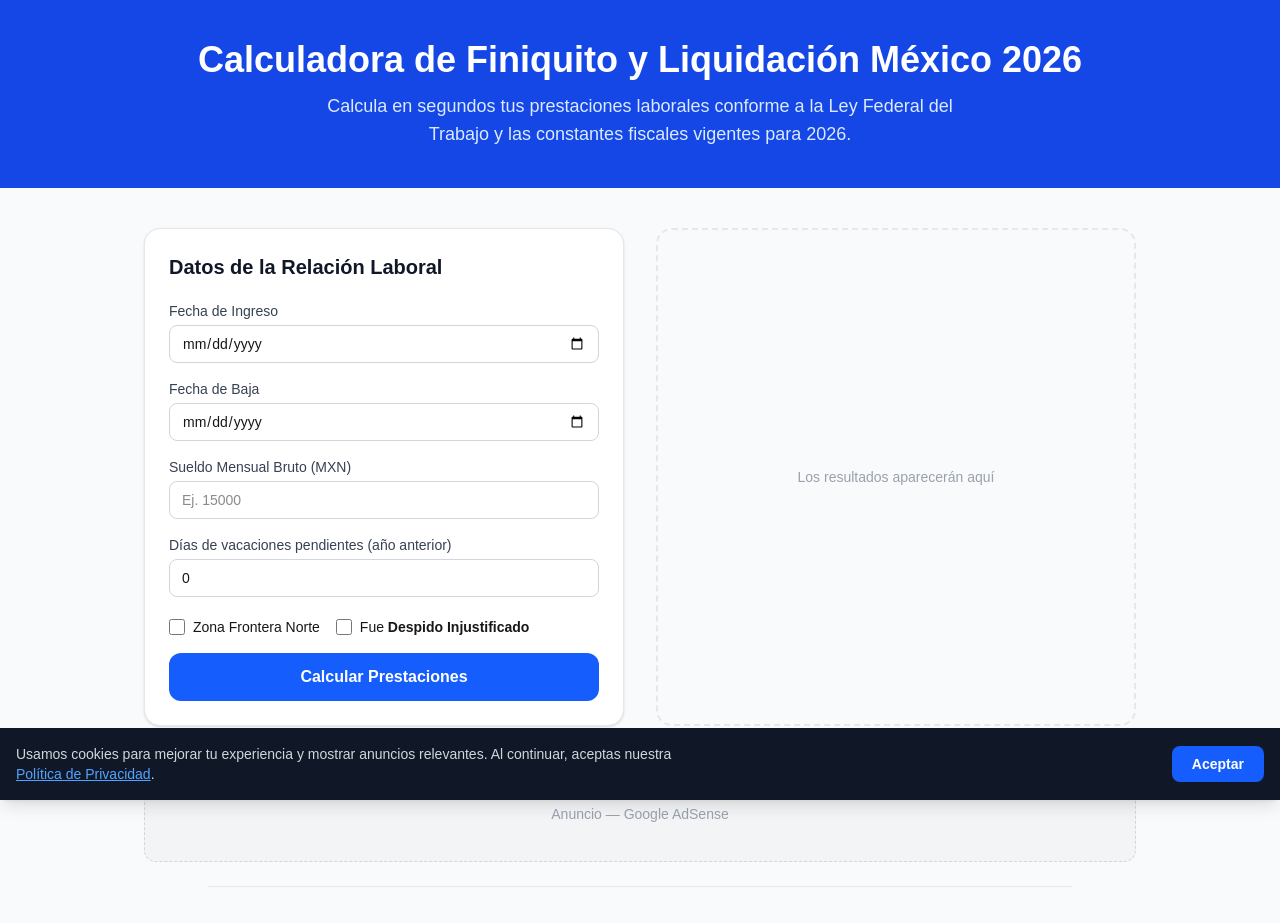
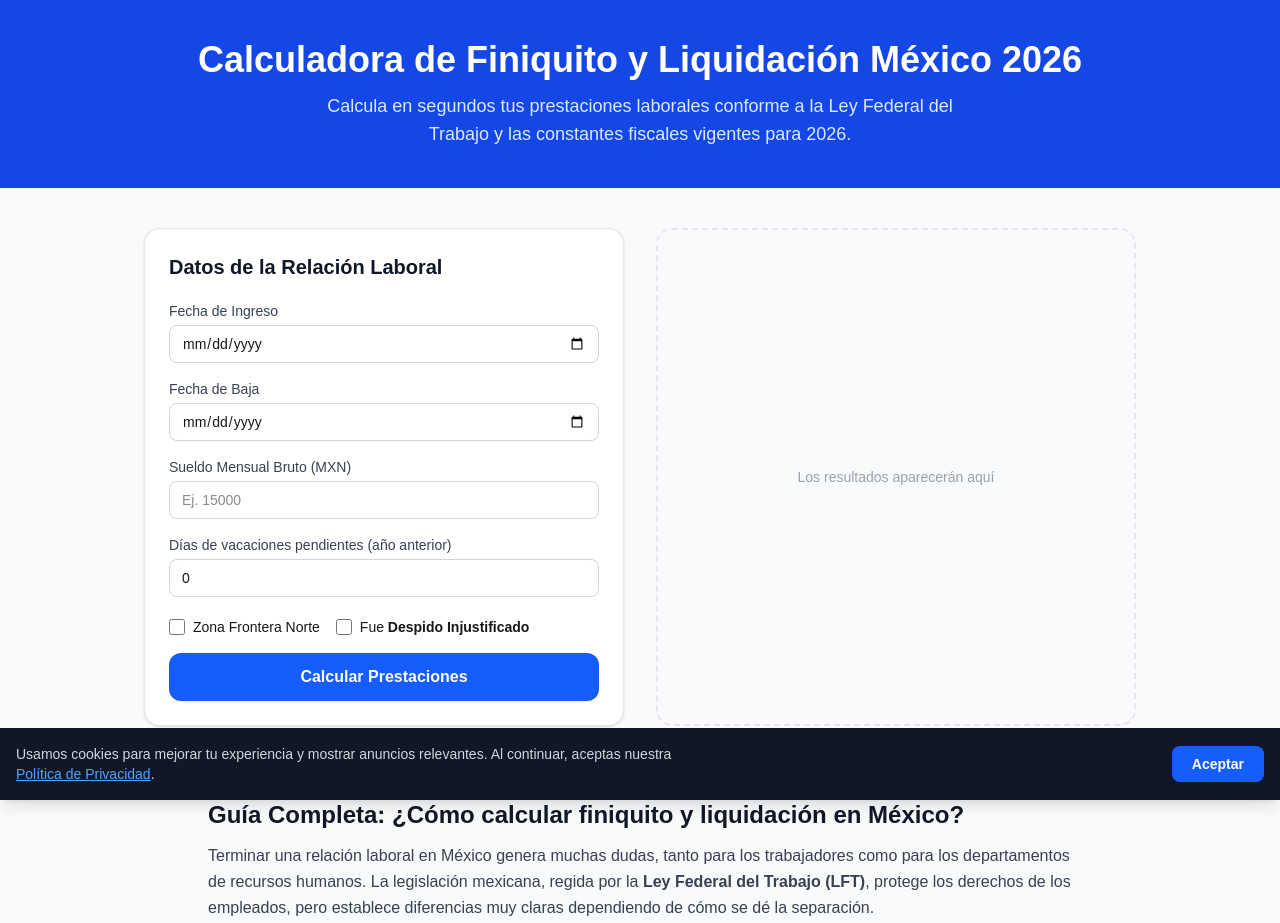
Before and after one commit to oscargml/calculadora-finiquito-mx, a Next.js app: page / in a window 1280 px wide. Shown: the top 923 px of the page. Built offline with nearby package versions, Linux system fonts and the light colour scheme.

Commit message:
Add Google AdSense ca-pub-8643026289824701

```diff
--- a/app/layout.tsx
+++ b/app/layout.tsx
@@ -40,6 +40,13 @@
         </footer>
         <CookieBanner />
 
+        {/* Google AdSense */}
+        <Script
+          src="https://pagead2.googlesyndication.com/pagead/js/adsbygoogle.js?client=ca-pub-8643026289824701"
+          strategy="afterInteractive"
+          crossOrigin="anonymous"
+        />
+
         {/* Google Analytics */}
         <Script
           src="https://www.googletagmanager.com/gtag/js?id=G-7B124V9DV4"
--- a/app/page.tsx
+++ b/app/page.tsx
@@ -46,12 +46,7 @@
         <CalculadoraLaboral />
       </section>
 
-      {/* AdSense placeholder — replace with real ad unit after approval */}
-      <div className="max-w-5xl mx-auto px-4 mb-6">
-        <div className="bg-gray-100 border border-dashed border-gray-300 rounded-xl h-24 flex items-center justify-center text-gray-400 text-sm">
-          Anuncio — Google AdSense
-        </div>
-      </div>
+      {/* AdSense Auto Ads — Google places ads automatically once approved */}
 
       {/* SEO Educational Content */}
       <section className="max-w-4xl mx-auto px-4 pb-16 text-gray-700 leading-relaxed space-y-8">
```
